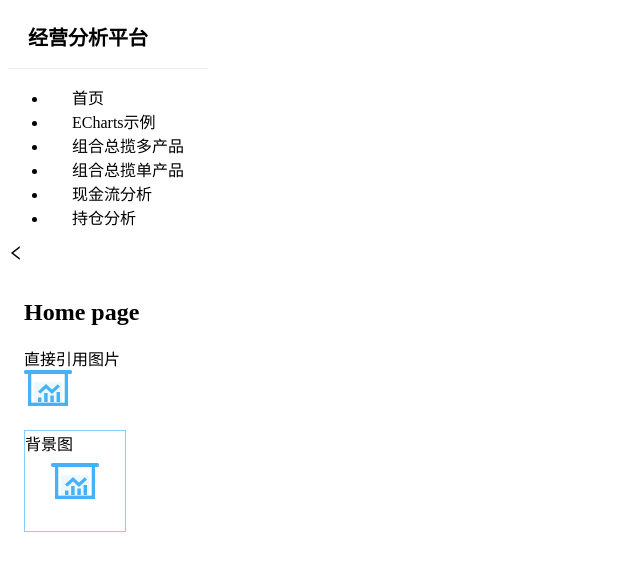
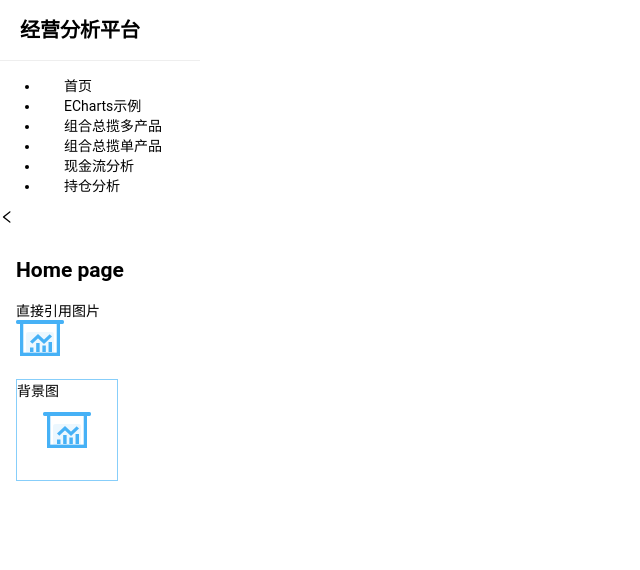
Before and after one commit to taoqili/hylc_bap, a React app: page / in a window 1280 px wide. Shown: the top 570 px of the page, without its empty margins (0-640 px from the left). Built offline with nearby package versions, Linux system fonts and the light colour scheme.

Commit message:
change: 样式调整

```diff
--- a/src/components/IndicatorCard/index.less
+++ b/src/components/IndicatorCard/index.less
@@ -53,7 +53,7 @@
     }
     .extra {
       align-self: baseline;
-      //margin-left: 20px;
+      margin-left: 20px;
       flex: 1;
     }
   }
--- a/src/components/LcTable/index.less
+++ b/src/components/LcTable/index.less
@@ -13,6 +13,6 @@
   }
   .ant-table-tbody > tr > td {
     border-bottom: none;
-    padding: 6px 8px;
+    padding: 11px 8px;
   }
 }
--- a/src/components/LcTable/index.tsx
+++ b/src/components/LcTable/index.tsx
@@ -8,7 +8,7 @@ export default (props: TableProps<any>) => {
     ...rest,
     className: 'lc-table',
     pagination: false,
-    size: 'small',
+    // size: 'normal',
     bordered: false,
     columns,
     rowClassName: (record: Record<string, any>, index: number) => {
--- a/src/global.less
+++ b/src/global.less
@@ -1,25 +1,27 @@
-body {
-  font-family: PingFangSC-Regular, Roboto, Helvetica Neue, Helvetica, Tahoma, Arial, PingFang SC-Light, Microsoft YaHei;
-  font-size: 12px;
-
-  * {
-    box-sizing: border-box;
-  }
+html {
+  min-width: 1024px;
 }
 
 body {
+  font-family: PingFangSC-Regular, Roboto, Helvetica Neue, Helvetica, Tahoma, Arial, PingFang SC-Light, Microsoft YaHei;
+  font-size: 14px;
   box-sizing: border-box;
   padding: 0;
   margin: 0;
-  overflow: hidden;
-  text-rendering: optimizeLegibility;
-  -webkit-user-select: none;
-  -webkit-user-drag: none;
-  -webkit-text-size-adjust: none;
-  -webkit-touch-callout: none;
-  -webkit-font-smoothing: antialiased;
 }
 
-html {
-  min-width: 1024px;
+/* 设置表格滚动条样式 */
+::-webkit-scrollbar {
+  height: 8px;
+  width: 8px;
 }
+
+::-webkit-scrollbar-thumb {
+  border-radius: 4px;
+  background: #C7CCD2;
+}
+
+::-webkit-scrollbar-track {
+  border-radius: 4px;
+  background: #EDEDED;
+}
--- a/src/index.tsx
+++ b/src/index.tsx
@@ -3,6 +3,7 @@ import ReactDOM from 'react-dom'
 import { BrowserRouter } from "react-router-dom"
 import { isQiankun } from "@/config"
 import App from './App'
+import './global.less'
 
 const render = (props: Record<any, any> = {}) => {
   const {container} = props
--- a/src/pages/combinatoryManager/Positioning/components/HoldingCard/index.less
+++ b/src/pages/combinatoryManager/Positioning/components/HoldingCard/index.less
@@ -1,8 +1,10 @@
 .holding-card-wrapper {
   .card-content {
     display: flex;
+    > div {
+      height: 388px;
+    }
     .table {
-      height: 322px;
       flex: 1;
       margin-right: 16px;
       padding: 8px;
@@ -11,7 +13,6 @@
     }
     .chart {
       flex: 1;
-      height: 322px;
       border: 1px solid #eee;
       border-radius: 8px;
     }
--- a/src/pages/combinatoryManager/Positioning/components/HoldingCard/index.tsx
+++ b/src/pages/combinatoryManager/Positioning/components/HoldingCard/index.tsx
@@ -69,7 +69,7 @@ export default (props: BondHoldingProps) => {
       left: 88,
       right: 70,
       top: 10,
-      bottom: 20
+      bottom: 20,
     },
     xAxis: {
       max: 'dataMax',
@@ -168,11 +168,11 @@ export default (props: BondHoldingProps) => {
             <LcTable
               columns={columns}
               dataSource={curDataSource}
-              scroll={{y: 268}}
+              scroll={curChartSource.length > 7 ? {y: 308}: undefined}
             />
           </div>
           <div className={'chart'}>
-            <Charts option={option}/>
+            <Charts option={option} style={{height: 372}}/>
           </div>
         </div>
       </LcCard>
```
Also changed, not shown: 1 other file (tests, documents, lock files or other folders).
